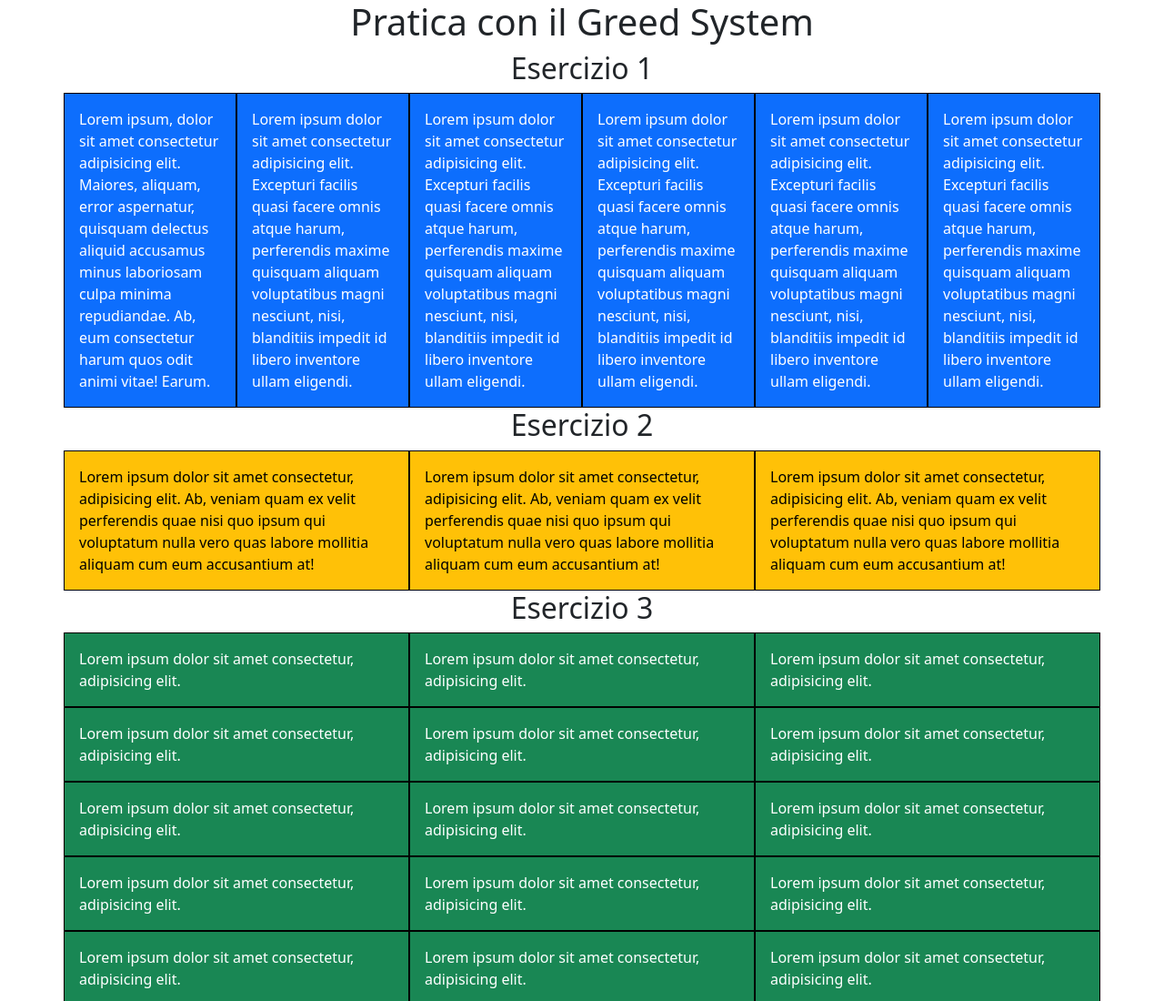
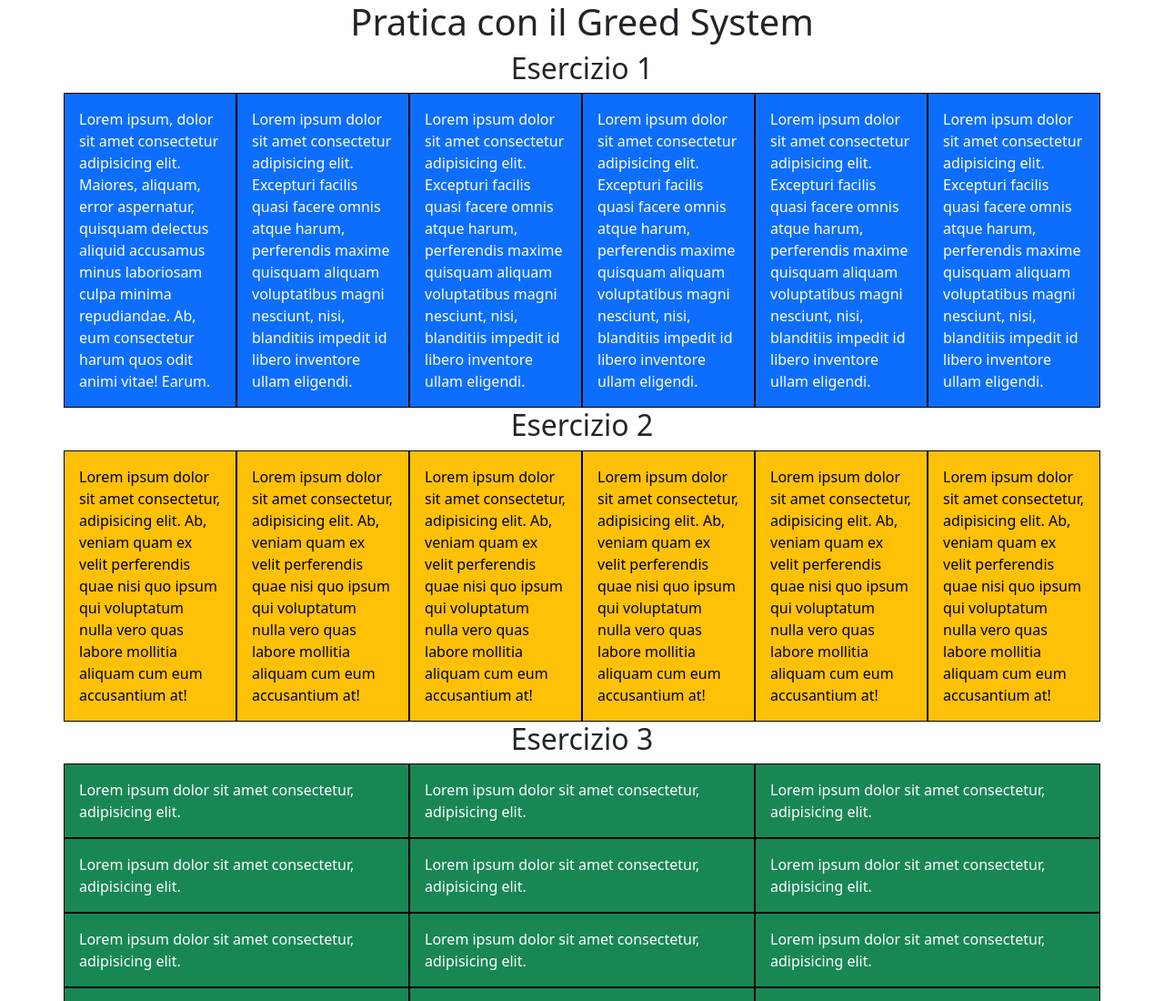
Before and after one commit to AndreaCeliberti/U2-W2-D1, a plain HTML site: page index.html in a window 1280 px wide. Shown: the top 1100 px of the page at 91% size. Drawn offline with nearby package versions, Linux system fonts and the light colour scheme.

Commit message:
exer2 corrected

```diff
--- a/index.html
+++ b/index.html
@@ -45,15 +45,27 @@
     <h2 class="text-center">Esercizio 2</h2>
     <div class="container">
       <div class="row">
-        <div class="col-ms-12 col-md-4 p-3 bg-warning text-black border border-black">
+        <div class="col-ms-12 col-md-2 p-3 bg-warning text-black border border-black">
           Lorem ipsum dolor sit amet consectetur, adipisicing elit. Ab, veniam quam ex velit perferendis quae nisi quo ipsum qui voluptatum nulla vero quas
           labore mollitia aliquam cum eum accusantium at!
         </div>
-        <div class="col-ms-12 col-md-4 p-3 bg-warning text-black border border-black">
+        <div class="col-ms-12 col-md-2 p-3 bg-warning text-black border border-black">
           Lorem ipsum dolor sit amet consectetur, adipisicing elit. Ab, veniam quam ex velit perferendis quae nisi quo ipsum qui voluptatum nulla vero quas
           labore mollitia aliquam cum eum accusantium at!
         </div>
-        <div class="col-ms-12 col-md-4 p-3 bg-warning text-black border border-black">
+        <div class="col-ms-12 col-md-2 p-3 bg-warning text-black border border-black">
+          Lorem ipsum dolor sit amet consectetur, adipisicing elit. Ab, veniam quam ex velit perferendis quae nisi quo ipsum qui voluptatum nulla vero quas
+          labore mollitia aliquam cum eum accusantium at!
+        </div>
+        <div class="col-ms-12 col-md-2 p-3 bg-warning text-black border border-black">
+          Lorem ipsum dolor sit amet consectetur, adipisicing elit. Ab, veniam quam ex velit perferendis quae nisi quo ipsum qui voluptatum nulla vero quas
+          labore mollitia aliquam cum eum accusantium at!
+        </div>
+        <div class="col-ms-12 col-md-2 p-3 bg-warning text-black border border-black">
+          Lorem ipsum dolor sit amet consectetur, adipisicing elit. Ab, veniam quam ex velit perferendis quae nisi quo ipsum qui voluptatum nulla vero quas
+          labore mollitia aliquam cum eum accusantium at!
+        </div>
+        <div class="col-ms-12 col-md-2 p-3 bg-warning text-black border border-black">
           Lorem ipsum dolor sit amet consectetur, adipisicing elit. Ab, veniam quam ex velit perferendis quae nisi quo ipsum qui voluptatum nulla vero quas
           labore mollitia aliquam cum eum accusantium at!
         </div>
```
